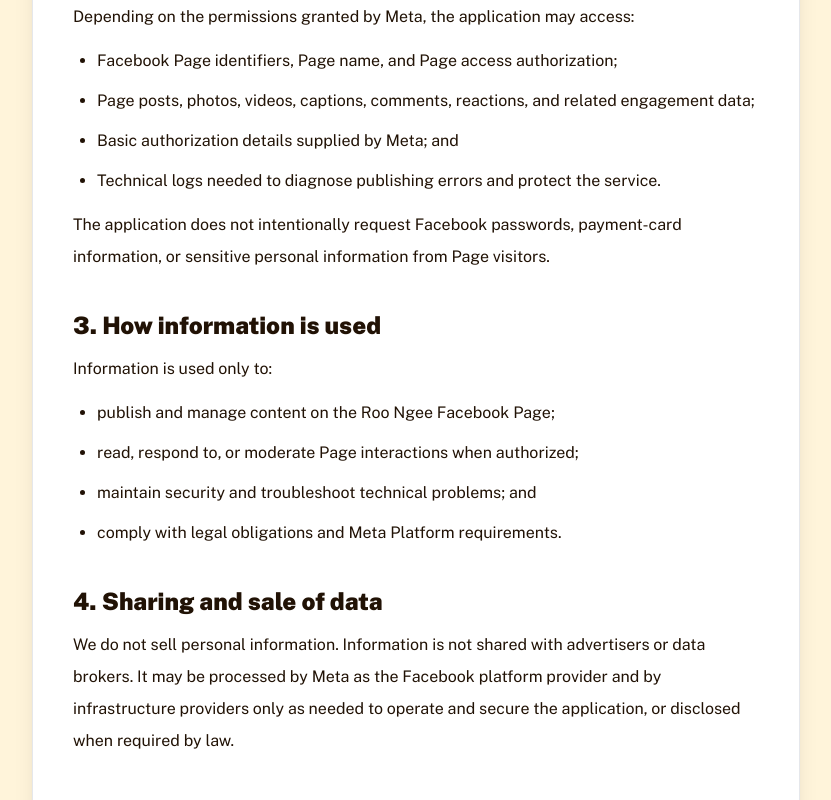
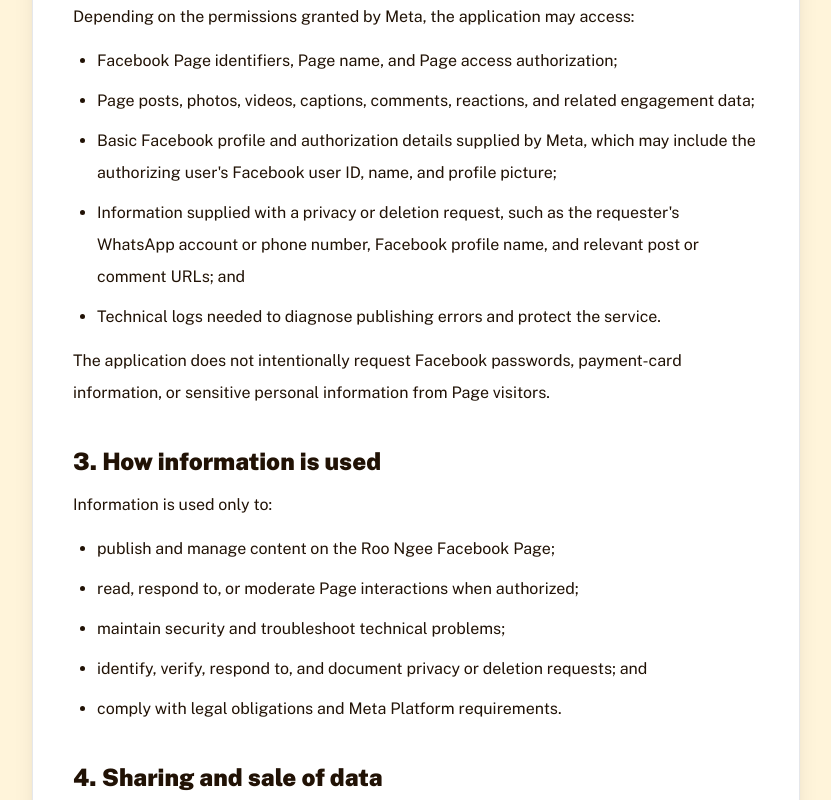
Before and after one commit to Mekjunkong/thai-culture, a Next.js app: page /roo-ngee-privacy in a window 1280 px wide. Shown: the part 480-1280 px from the top of the page, without its empty margins (224-1055 px from the left). Built offline with nearby package versions, Linux system fonts and the light colour scheme.

Commit message:
Clarify Roo Ngee privacy disclosures

```diff
--- a/app/roo-ngee-data-deletion/page.tsx
+++ b/app/roo-ngee-data-deletion/page.tsx
@@ -6,6 +6,18 @@
   description: 'How to request deletion of data associated with Roo Ngee Publisher.',
   alternates: { canonical: '/roo-ngee-data-deletion' },
   robots: { index: true, follow: true },
+  openGraph: {
+    title: 'Data Deletion Instructions | Roo Ngee Publisher',
+    description: 'How to request deletion of data associated with Roo Ngee Publisher.',
+    url: '/roo-ngee-data-deletion',
+    siteName: 'Roo Ngee Publisher',
+    type: 'website',
+  },
+  twitter: {
+    card: 'summary',
+    title: 'Data Deletion Instructions | Roo Ngee Publisher',
+    description: 'How to request deletion of data associated with Roo Ngee Publisher.',
+  },
 }
 
 const requestText = 'Data deletion request for Roo Ngee Publisher: '
@@ -41,6 +53,12 @@
                 not send your Facebook password, access token, or payment information.
               </li>
             </ol>
+            <p className="mt-4">
+              WhatsApp, a Meta service, processes the account or phone information and message
+              content you send. We use those details only to identify, verify, and complete your
+              request. Request messages and verification details are deleted or minimized after a
+              reasonable record-keeping period unless law or security needs require longer retention.
+            </p>
           </section>
 
           <section>
--- a/app/roo-ngee-privacy/page.tsx
+++ b/app/roo-ngee-privacy/page.tsx
@@ -6,6 +6,18 @@
   description: 'Privacy Policy for the Roo Ngee Publisher Facebook Page management application.',
   alternates: { canonical: '/roo-ngee-privacy' },
   robots: { index: true, follow: true },
+  openGraph: {
+    title: 'Privacy Policy | Roo Ngee Publisher',
+    description: 'Privacy Policy for the Roo Ngee Publisher Facebook Page management application.',
+    url: '/roo-ngee-privacy',
+    siteName: 'Roo Ngee Publisher',
+    type: 'website',
+  },
+  twitter: {
+    card: 'summary',
+    title: 'Privacy Policy | Roo Ngee Publisher',
+    description: 'Privacy Policy for the Roo Ngee Publisher Facebook Page management application.',
+  },
 }
 
 const whatsappHref =
@@ -29,7 +41,7 @@
             <h2 className="text-2xl font-black text-tamarind">1. About this application</h2>
             <p className="mt-3">
               Roo Ngee Publisher is a private Page-management application used by the operator of
-              the Facebook Page <strong>รู้งี้ (Roo Ngee)</strong>. It helps the operator publish
+              the Facebook Page <strong><span lang="th">รู้งี้</span> (Roo Ngee)</strong>. It helps the operator publish
               and manage Page content through Meta&apos;s official tools. It is not offered as a
               public consumer application.
             </p>
@@ -41,7 +53,15 @@
             <ul className="mt-3 list-disc space-y-2 pl-6">
               <li>Facebook Page identifiers, Page name, and Page access authorization;</li>
               <li>Page posts, photos, videos, captions, comments, reactions, and related engagement data;</li>
-              <li>Basic authorization details supplied by Meta; and</li>
+              <li>
+                Basic Facebook profile and authorization details supplied by Meta, which may
+                include the authorizing user&apos;s Facebook user ID, name, and profile picture;
+              </li>
+              <li>
+                Information supplied with a privacy or deletion request, such as the requester&apos;s
+                WhatsApp account or phone number, Facebook profile name, and relevant post or
+                comment URLs; and
+              </li>
               <li>Technical logs needed to diagnose publishing errors and protect the service.</li>
             </ul>
             <p className="mt-3">
@@ -56,7 +76,8 @@
             <ul className="mt-3 list-disc space-y-2 pl-6">
               <li>publish and manage content on the Roo Ngee Facebook Page;</li>
               <li>read, respond to, or moderate Page interactions when authorized;</li>
-              <li>maintain security and troubleshoot technical problems; and</li>
+              <li>maintain security and troubleshoot technical problems;</li>
+              <li>identify, verify, respond to, and document privacy or deletion requests; and</li>
               <li>comply with legal obligations and Meta Platform requirements.</li>
             </ul>
           </section>
@@ -66,8 +87,9 @@
             <p className="mt-3">
               We do not sell personal information. Information is not shared with advertisers or
               data brokers. It may be processed by Meta as the Facebook platform provider and by
-              infrastructure providers only as needed to operate and secure the application, or
-              disclosed when required by law.
+              infrastructure providers only as needed to operate and secure the application.
+              Privacy-request messages are processed through WhatsApp, a Meta service, when that
+              contact method is used. Information may also be disclosed when required by law.
             </p>
           </section>
 
@@ -78,7 +100,10 @@
               public content. Information and technical logs are retained only for as long as they
               are reasonably needed for Page management, security, troubleshooting, or legal
               compliance. Access credentials are replaced or removed when authorization is revoked
-              or they are no longer needed.
+              or they are no longer needed. Privacy-request messages and verification details are
+              kept only while the request is handled and for a reasonable period afterward to
+              document the response, then deleted or minimized unless longer retention is required
+              by law or for security.
             </p>
           </section>
 
```
